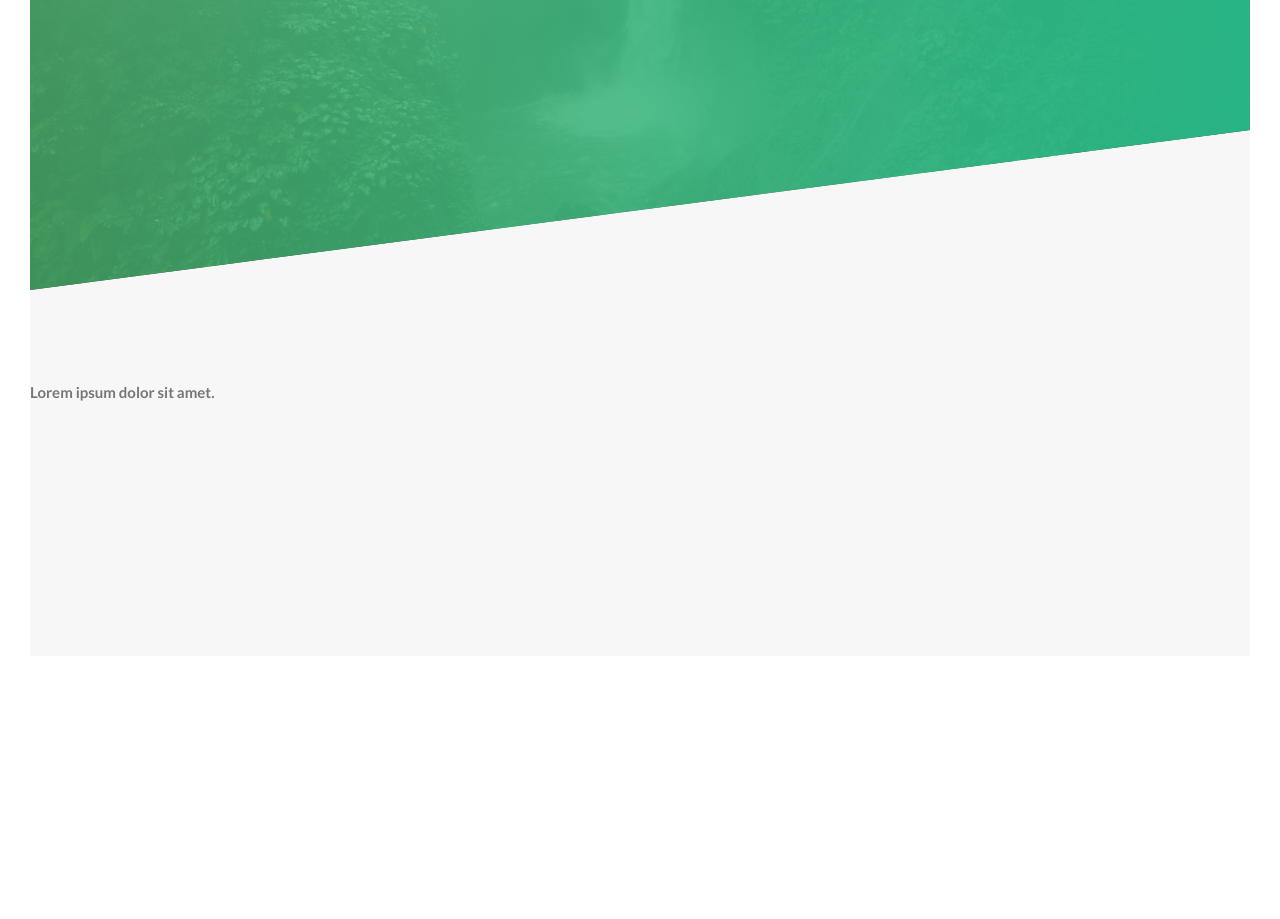
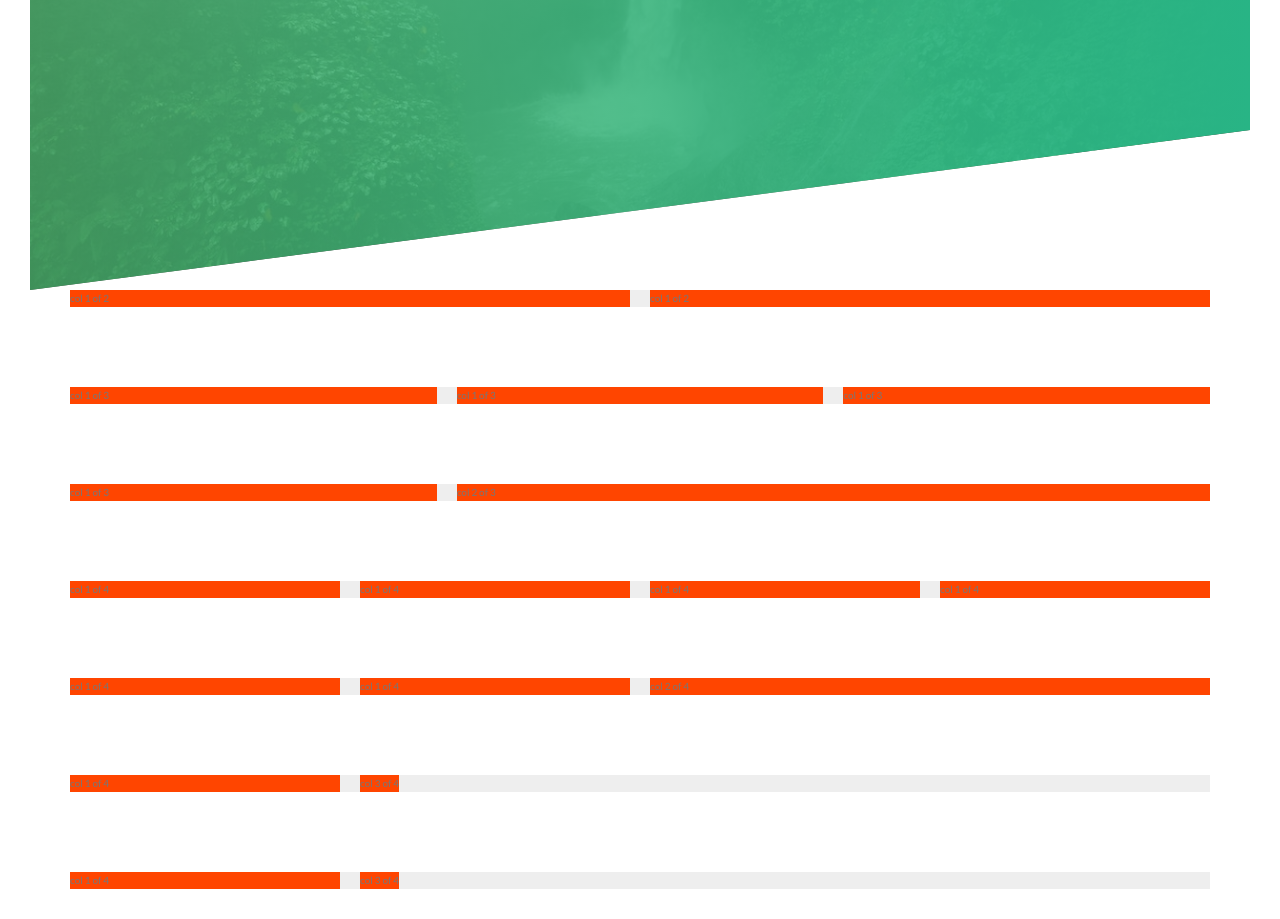
Before and after one commit to abduallahnoorsayket/Natours_project-CSS, a website: page index.html in a window 1280 px wide. Shown: the part 500-1419 px from the top of the page. Before the commit the page ends 1186 px from the top, so only its background shows below. Drawn offline with Linux system fonts and the light colour scheme.

Commit message:
grid scs adeed

```diff
--- a/index.html
+++ b/index.html
@@ -24,9 +24,43 @@
       </div>
     </header>
     <main>
-      <section class="section-about">
+      <section class="grid-test">
+        <div class="row">
+          <div class="col-1-of-2">col 1 of 2</div>
+          <div class="col-1-of-2">col 1 of 2</div>
+        </div>
+        <div class="row">
+          <div class="col-1-of-3">col 1 of 3</div>
+          <div class="col-1-of-3">col 1 of 3</div>
+          <div class="col-1-of-3">col 1 of 3</div>
+        </div>
+        <div class="row">
+          <div class="col-1-of-3">col 1 of 3</div>
+          <div class="col-2-of-3">col 2 of 3</div>
+        </div>
+        <div class="row">
+          <div class="col-1-of-4">col 1 of 4</div>
+          <div class="col-1-of-4">col 1 of 4</div>
+          <div class="col-1-of-4">col 1 of 4</div>
+          <div class="col-1-of-4">col 1 of 4</div>
+        </div>
+        <div class="row">
+          <div class="col-1-of-4">col 1 of 4</div>
+          <div class="col-1-of-4">col 1 of 4</div>
+          <div class="col-2-of-4">col 2 of 4</div>
+        </div>
+        <div class="row">
+          <div class="col-1-of-4">col 1 of 4</div>
+          <div class="col-3-of-4">col 3 of 4</div>
+        </div>
+        <div class="row">
+          <div class="col-1-of-4">col 1 of 4</div>
+          <div class="col-3-of-4">col 3 of 4</div>
+        </div>
+      </section>
+      <!-- <section class="section-about">
         <h2 class="heading-secondary">Lorem ipsum dolor sit amet.</h2>
-      </section>
+      </section> -->
     </main>
   </body>
 </html>
--- a/sass/abstracts/_mixins.scss
+++ b/sass/abstracts/_mixins.scss
@@ -0,0 +1,7 @@
+@mixin clearfix {
+  &::after {
+    content: "";
+    display: table;
+    clear: both;
+  }
+}
--- a/sass/base/_base.scss
+++ b/sass/base/_base.scss
@@ -9,11 +9,5 @@ html {
   font-size: 62.5%;
 }
 body {
-  font-family: "Lato", sans-serif;
-  font-weight: 400;
-  /* font-size: 16px; */
-  line-height: 1.7;
-  color: $color-grey-dark;
-  padding: 3rem;
   box-sizing: border-box;
 }
--- a/sass/base/_typography.scss
+++ b/sass/base/_typography.scss
@@ -0,0 +1,34 @@
+body {
+  font-family: "Lato", sans-serif;
+  font-weight: 400;
+  /* font-size: 16px; */
+  line-height: 1.7;
+  color: $color-grey-dark;
+  padding: 3rem;
+}
+
+.heading-primary {
+  color: $color-white;
+  text-transform: uppercase;
+  backface-visibility: hidden;
+  margin-bottom: 4rem;
+
+  &--main {
+    display: block;
+    font-size: 6rem;
+    letter-spacing: 3.5rem;
+    font-weight: 400;
+    animation-name: moveInLeft;
+    animation-duration: 1.5s;
+    animation-timing-function: ease-out;
+    /*  animation-delay: 3s;
+      animation-iteration-count: 3; */
+  }
+  &--sub {
+    display: block;
+    font-size: 2rem;
+    letter-spacing: 1.75rem;
+    font-weight: 400;
+    animation: moveInRight 1.5s ease-out;
+  }
+}
--- a/sass/layout/_grid.scss
+++ b/sass/layout/_grid.scss
@@ -0,0 +1,32 @@
+.row {
+  max-width: $grid-width;
+  background-color: #eee;
+  margin: 0 auto;
+  &:not(:last-child) {
+    margin-bottom: $gutter-vertical;
+  }
+  @include clearfix;
+
+  [class^="col-"] {
+    background-color: orangered;
+    float: left;
+    &:not(:last-child) {
+      margin-right: $gutter-horizontal;
+    }
+  }
+  .col-1-of-2 {
+    width: calc((100% - #{$gutter-horizontal}) / 2);
+  }
+  .col-1-of-3 {
+    width: calc((100% - 2 * #{$gutter-horizontal}) / 3);
+  }
+  .col-2-of-3 {
+    width: calc(2 * ((100% - 2 * #{$gutter-horizontal}) / 3) + #{$gutter-horizontal});
+  }
+  .col-1-of-4 {
+    width: calc((100% - 3 * #{$gutter-horizontal}) / 4);
+  }
+  .col-2-of-4 {
+    width: calc(2 * ((100% - 3 * #{$gutter-horizontal}) / 4) + #{$gutter-horizontal});
+  }
+}
--- a/sass/main.scss
+++ b/sass/main.scss
@@ -10,33 +10,6 @@
 @import "components/button";
 
 @import "layout/header";
+@import "layout/grid";
 
 @import "pages/home";
-
-// s
-
-.heading-primary {
-  color: $color-white;
-  text-transform: uppercase;
-  backface-visibility: hidden;
-  margin-bottom: 4rem;
-
-  &--main {
-    display: block;
-    font-size: 6rem;
-    letter-spacing: 3.5rem;
-    font-weight: 400;
-    animation-name: moveInLeft;
-    animation-duration: 1.5s;
-    animation-timing-function: ease-out;
-    /*  animation-delay: 3s;
-    animation-iteration-count: 3; */
-  }
-  &--sub {
-    display: block;
-    font-size: 2rem;
-    letter-spacing: 1.75rem;
-    font-weight: 400;
-    animation: moveInRight 1.5s ease-out;
-  }
-}
```
Also changed, not shown: css/style.css.
